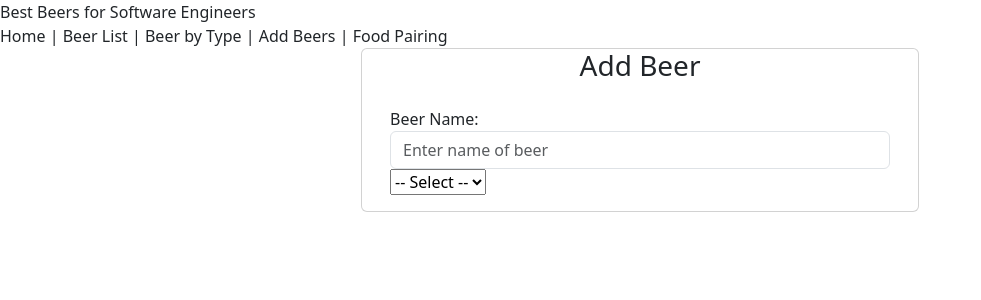
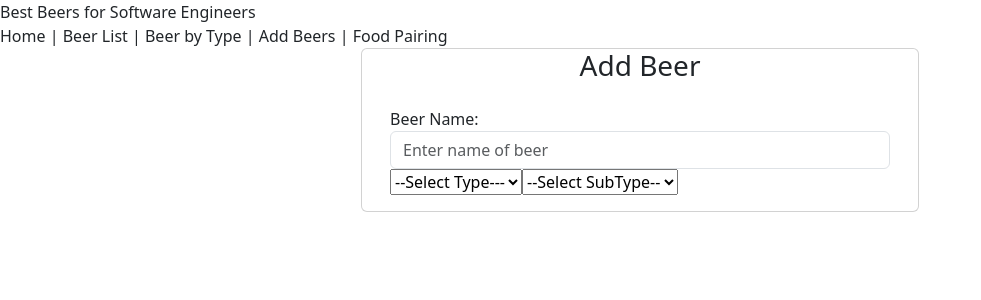
Before and after one commit to TeishaMurray/Capstone_BestBeersForEngineers, a React (Create React App) app in the folder FrontEnd_ReactApp/front-end-app/: page /addbeer in a window 1280 px wide. Shown: the top 300 px of the page, without its empty margins (0-981 px from the left). Built offline with nearby package versions, Linux system fonts and the light colour scheme.

Commit message:
build(front-end): add beer component  droptdown menus complete

```diff
--- a/FrontEnd_ReactApp/front-end-app/src/components/AddBeer.js
+++ b/FrontEnd_ReactApp/front-end-app/src/components/AddBeer.js
@@ -11,30 +11,32 @@ export default class AddBeer extends Component {
             abv: 0,
             brewery: "",
             state: "",
-            beerType: [
-                { btype: "Ale", beerSubType: ["Amber", "Blonde", "Brown", "Golden", "Hefeweizen", "Pale", "Scotch", "Sour"] },
-                { btype: "IPA", beerSubType:["Black", "Coffee", "Double/Imperial", "East Coast", "Fruit", "Hazy", "Session", "West Coast", "Wet-Hopped", "Wood-Aged"] },
-                { btype: "Lager", beerSubType:["Amber/Red", "American", "Bock", "Kolsch", "Pilsner"] },
-                { btype: "Porter", beerSubTyp: ["Baltic", "Blonde", "Coffee", "Mole", "Oatmeal", "Peanut Butter", "Robust", "Smokey"] },
-                { btype: "Stout", beerSubTyp: ["Barrel-Aged", "Coffee", "Dry Irish", "Imperial", "Milk", "Oatmeal", "Oyster", "Pastry"]},
-            ]
+            beerType: [],
+            beerSubType: [],
+            selectBT: "",
+
         }
     }
 
-    // componentDidMount() {
-    //     this.setState({
-    //         beerType: [
-    //             { type: "Ale" },
-    //             { type: "Hefeweizen" },
-    //             { type: "IPA" },
-    //             { type: "Lager" },
-    //             { type: "Pale Ale" },
-    //             { type: "Pilsner" },
-    //             { type: "Porter" },
-    //             { type: "Stout" },
-    //         ]
-    //     })
-    // }
+    componentDidMount() {
+        this.setState({
+            beerType: [
+                { btype: "Ale", beerSubType: ["Amber", "Berry", "Blonde", "Brown", "Citrus", "Golden", "Hefeweizen", "Pale", "Scotch", "Sour"] },
+                { btype: "IPA", beerSubType:["Berry", "Black", "Citrus", "Coffee", "Double/Imperial", "East Coast", "Hazy", "Session", "West Coast", "Wet-Hopped", "Wood-Aged"] },
+                { btype: "Lager", beerSubType:["Amber/Red", "American", "Bock", "Kolsch", "Pilsner"] },
+                { btype: "Porter", beerSubType: ["Baltic", "Blonde", "Coffee", "Mole", "Oatmeal", "Peanut Butter", "Robust", "Smokey"] },
+                { btype: "Stout", beerSubType: ["Barrel-Aged", "Coffee", "Dry Irish", "Imperial", "Milk", "Oatmeal", "Oyster", "Pastry"]},
+            ]
+        });
+    }
+
+    selectChange(e) {
+        this.setState({selectBT: e.target.value});
+        //^^set the value to whatever beer type is selected
+        this.setState({beerSubType: this.state.beerType.find(i => i.btype === e.target.value).beerSubType});
+        //^^find the beer type selected and display dorresponding sub menu
+
+    }
 
     render() {
         return (
@@ -51,34 +53,25 @@ export default class AddBeer extends Component {
                                             value={this.state.name} onChange={this.nameHandler} />
                                     </div>
                                     <div className="dropdowns">
-                                        <select>
-                                            <option>-- Select --</option>
+                                        <select value={this.state.selectBT} onChange={this.selectChange.bind(this)}>
+                                            <option>--Select Type---</option>
+                                            {
+                                            this.state.beerType.map(i => {
+                                                return <option>{i.btype}</option>
+                                            })
+                                            }
+                                        </select>
 
-                                        {this.state.beerType.map(i => {
-                                            return <option>{i.btype}</option>
-                                        })}
-                                        </select>
-                                        {/* <DropdownMain /> */}
-                                    </div>
-                                    {/* <div className="form-group">
-                                        <label for="beer-type">Type of Beer: </label>
-                                        <select className="type" id="beer-type">
-                                            <option value={this.state.type} onChange={this.typeHandler}>Ale</option>
-                                            <option value={this.state.type} onChange={this.typeHandler}>Hefeweizen</option>
-                                            <option value={this.state.type} onChange={this.typeHandler}>IPA</option>
-                                            <option value={this.state.type} onChange={this.typeHandler}>Lager</option>
-                                            <option value={this.state.type} onChange={this.typeHandler}>Pale Ale</option>
-                                            <option value={this.state.type} onChange={this.typeHandler}>Pilsner</option>
-                                            <option value={this.state.type} onChange={this.typeHandler}>Porter</option>
-                                            <option value={this.state.type} onChange={this.typeHandler}>Stout</option>
+                                        <select >
+                                            <option >--Select SubType--</option>
+                                            {
+                                                this.state.beerSubType.map(i => {
+                                                    return <option>{i}</option>
+                                                })
+                                            }
                                         </select>
                                     </div>
-                                    <div className="form-group">
-                                        <label>Subtype: </label>
-                                        <select className="subtype">
-                                            <option value={this.state.subtype} onChange={this.subtypeHandler}></option>
-                                        </select>
-                                    </div> */}
+
                                     {/*
                                     <button className="btn btn-success" onClick={this.saveStudent}> Save </button>
                                     <button className="btn btn-danger" onClick={this.cancel.bind(this)}> Cancel </button>                     */}
```
